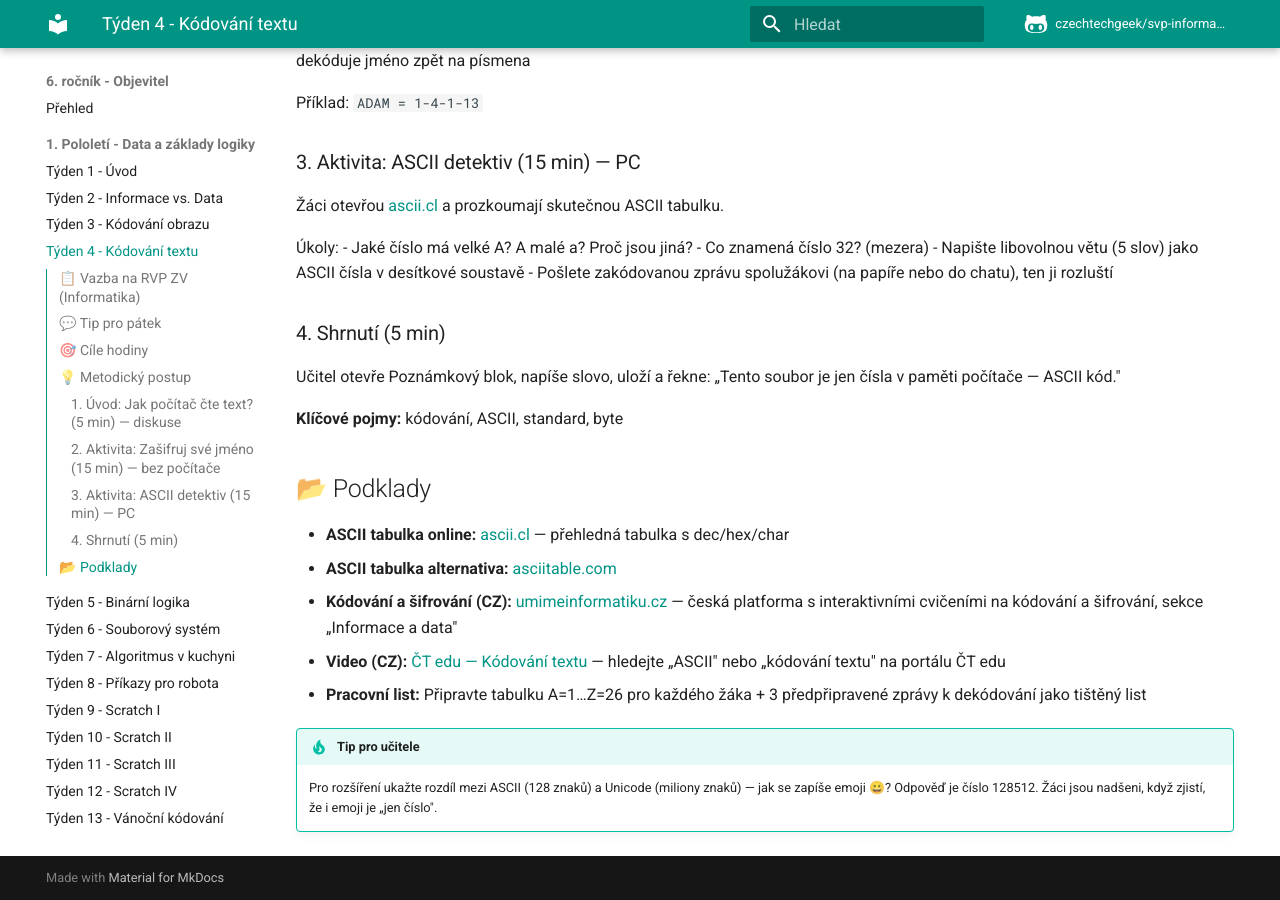
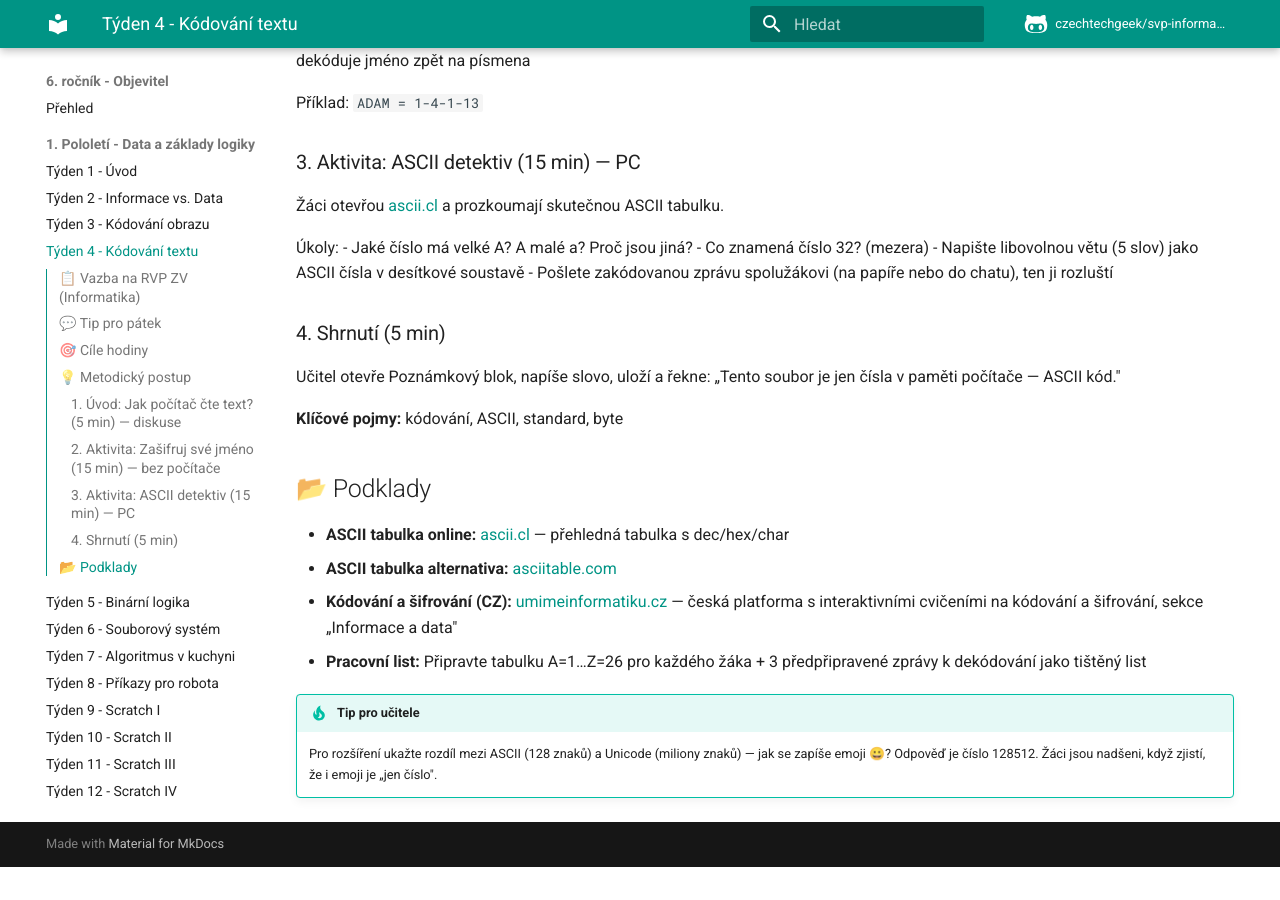
Before and after one commit to czechtechgeek/svp-informatika, an MkDocs documentation site: the page built from docs/6-rocnik/tyden-04.md, in a window 1280 px wide and 900 px high, scrolled down 1263 px. Built offline with MkDocs 1.6.1 and Material for MkDocs 9.7.7, drawn with Linux system fonts in a browser that asks for light colours; comment, search, counter and statistics services are not loaded; after the commit the page ends 2130 px from its top, so only the background shows below that.

Commit message:
Update resources and tips in tyden-04.md
Removed a video link and added a tip for teachers regarding ASCII and Unicode.

```diff
--- a/docs/6-rocnik/tyden-04.md
+++ b/docs/6-rocnik/tyden-04.md
@@ -63,7 +63,6 @@
 - **ASCII tabulka online:** [ascii.cl](https://ascii.cl) — přehledná tabulka s dec/hex/char
 - **ASCII tabulka alternativa:** [asciitable.com](https://www.asciitable.com)
 - **Kódování a šifrování (CZ):** [umimeinformatiku.cz](https://www.umimeinformatiku.cz) — česká platforma s interaktivními cvičeními na kódování a šifrování, sekce „Informace a data"
-- **Video (CZ):** [ČT edu — Kódování textu](https://edu.ceskatelevize.cz/predmet/informatika) — hledejte „ASCII" nebo „kódování textu" na portálu ČT edu
 - **Pracovní list:** Připravte tabulku A=1…Z=26 pro každého žáka + 3 předpřipravené zprávy k dekódování jako tištěný list
 
 !!! tip "Tip pro učitele"
```
